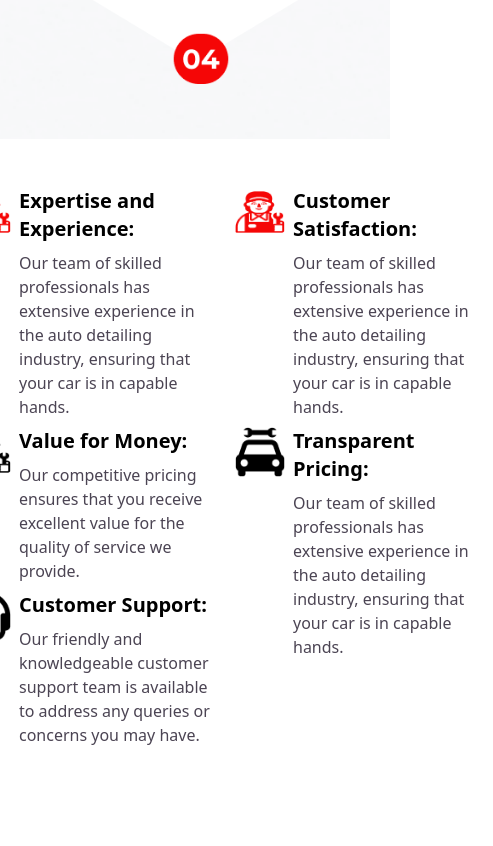
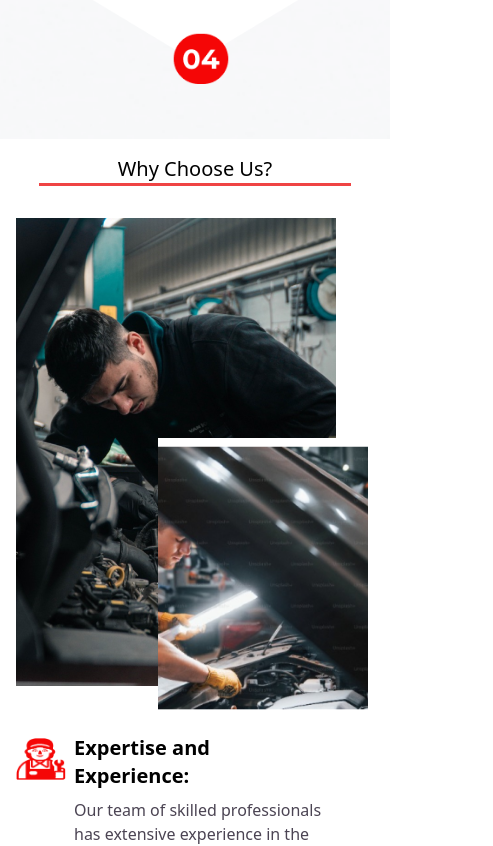
Before and after one commit to MICHAELMUNAVU83/colorndrive, a React (Vite) app: page / in a window 390 px wide. Shown: the part 2060-2906 px from the top of the page, 493 px wide, since content can reach past the window. Before the commit the page ends 2855 px from the top, so only its background shows below. Built offline with nearby package versions, Linux system fonts and the light colour scheme.

Commit message:
Finished steps mobile

```diff
--- a/src/components/WhyUs.jsx
+++ b/src/components/WhyUs.jsx
@@ -3,19 +3,25 @@
 import whyuspic from "/whyuspic.png";
 const WhyUs = () => {
   return (
-    <div className="p-12 flex justify-center gap-16 items-start">
+    <div>
+      <div className="flex flex-col w-[100%] py-4 justify-center items-center">
+        <p className="text-xl md:text-2xl">Why Choose Us?</p>
+        <p className="bg-red-500 md:w-[30%] w-[80%] h-[3px]"></p>
+      </div>
+
+      <div className="md:p-12 p-4 flex md:flex-row flex-col justify-around  items-start">
         <div
           style={{ backgroundImage: `url(${whyusbg})` }}
-        className="bg-cover bg-center h-[468px] w-[346px] flex justify-end items-end"
+          className="bg-cover bg-center h-[468px] md:w-[346px] w-[320px] flex justify-end items-end"
         >
           <img
             src={whyuspic}
             alt=""
-          className="h-[322px] -m-8 w-[274px] object-cover"
+            className="md:h-[322px] h-[280px] -m-8 md:w-[274px] w-[210px] object-cover"
           />
         </div>
 
-      <div className="flex items-start gap-4">
+        <div className="flex md:flex-row flex-col mt-12 md:mt-0 items-start gap-4">
           <div className="flex flex-col gap-2">
             <div className="flex flex-row gap-2">
               <img
@@ -39,8 +45,8 @@
               <div className="flex gap-2 w-[250px] flex-col">
                 <p className="text-xl font-bold">Value for Money:</p>
                 <p className="text-[#4B4453]">
-                Our competitive pricing ensures that you receive excellent value
-                for the quality of service we provide.
+                  Our competitive pricing ensures that you receive excellent
+                  value for the quality of service we provide.
                 </p>
               </div>
             </div>
@@ -90,6 +96,7 @@
           </div>
         </div>
       </div>
+    </div>
   );
 };
 
```
Lines whose indentation alone changed are shown as unchanged.
